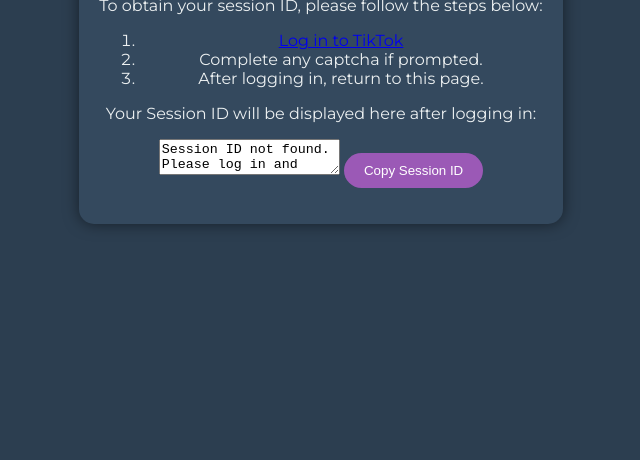
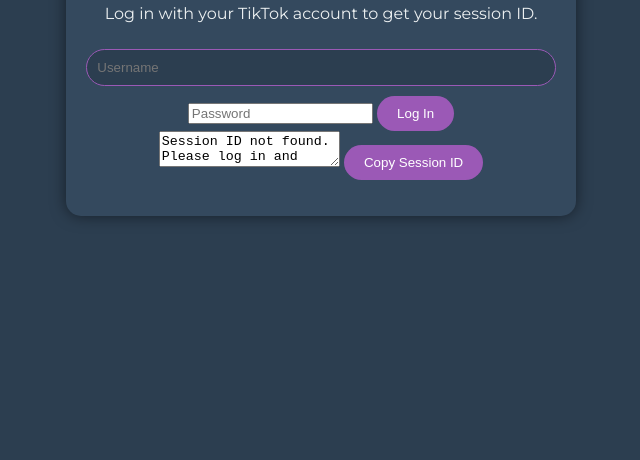
Before and after one commit to misp-tiktok/Tiktok-Font-Method, a plain HTML site: page get-session-id.html in a window 1280 px wide. Shown: the part 340-800 px from the top of the page, without its empty margins (319-959 px from the left). Drawn offline with Linux system fonts and the light colour scheme.

Commit message:
Update get-session-id.html

```diff
--- a/get-session-id.html
+++ b/get-session-id.html
@@ -10,14 +10,13 @@
 <body>
     <div class="container">
         <h1>Get Your Session ID</h1>
-        <p>To obtain your session ID, please follow the steps below:</p>
-        <ol>
-            <li><a href="https://www.tiktok.com/login" target="_blank">Log in to TikTok</a></li>
-            <li>Complete any captcha if prompted.</li>
-            <li>After logging in, return to this page.</li>
-        </ol>
-        <p>Your Session ID will be displayed here after logging in:</p>
-        <textarea id="sessionId" readonly></textarea>
+        <p>Log in with your TikTok account to get your session ID.</p>
+        <form id="loginForm">
+            <input type="text" id="username" placeholder="Username" required>
+            <input type="password" id="password" placeholder="Password" required>
+            <button type="submit">Log In</button>
+        </form>
+        <textarea id="sessionId" readonly placeholder="Your Session ID will appear here..."></textarea>
         <button id="copyBtn">Copy Session ID</button>
         <p id="status"></p>
     </div>
```
